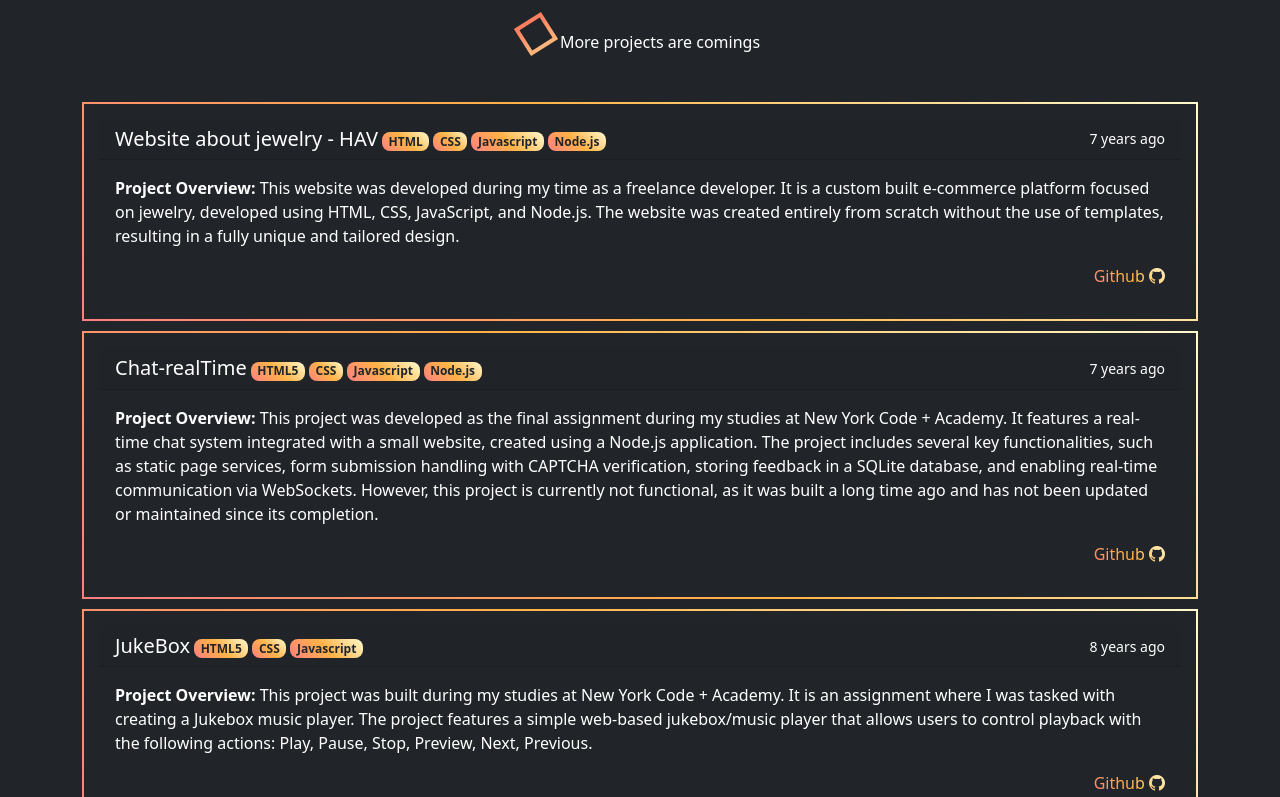
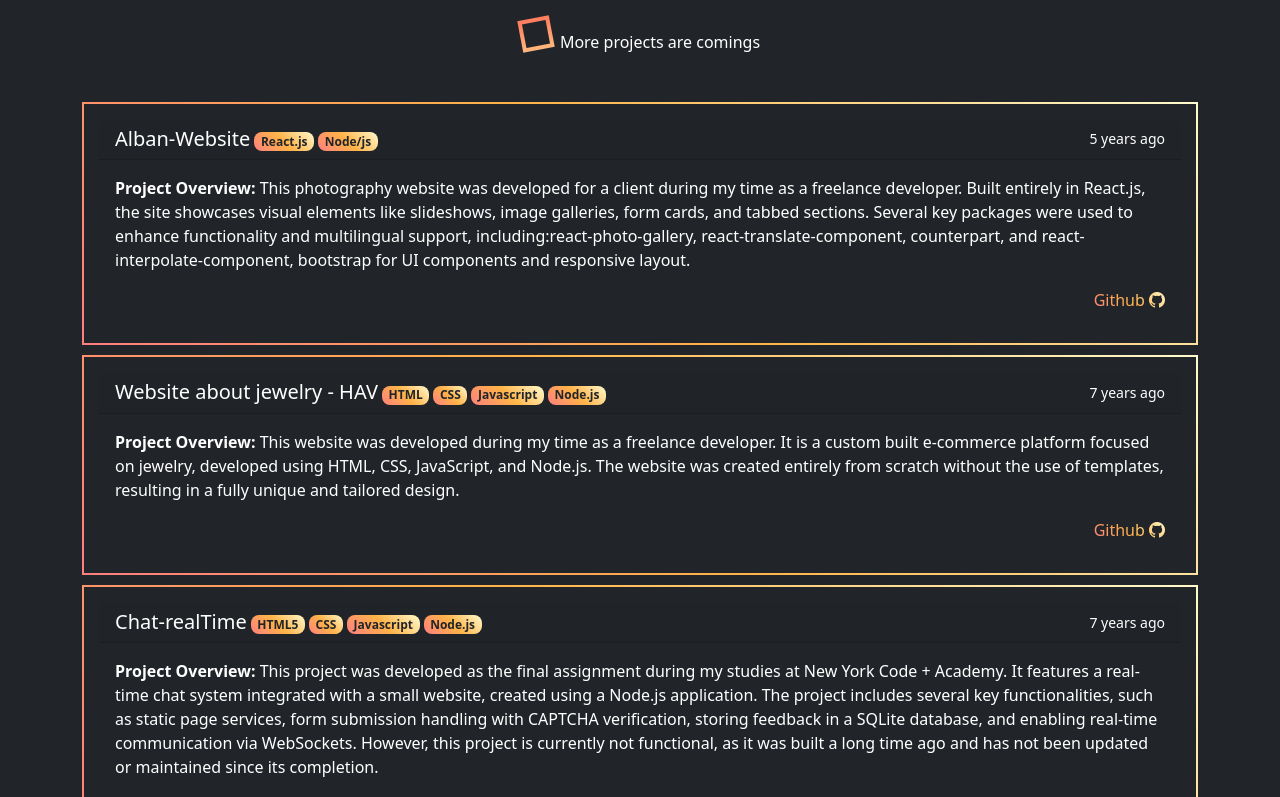
Before and after one commit to Moura4Design/Portfolio, a React (Create React App) app in the folder my-app/: page / in a window 1280 px wide. Shown: the part 2580-3377 px from the top of the page. Built offline with nearby package versions, Linux system fonts and the light colour scheme.

Commit message:
update-work

```diff
--- a/my-app/src/Components/Data/projects.js
+++ b/my-app/src/Components/Data/projects.js
@@ -6,6 +6,14 @@ const projects = [
   //   description: '',
   //   link: '',
   // },
+  {
+    title: "Alban-Website",
+    technologies: ["React.js", "Node/js"],
+    data: '2020',
+    description: 'This photography website was developed for a client during my time as a freelance developer. Built entirely in React.js, the site showcases visual elements like slideshows, image galleries, form cards, and tabbed sections. Several key packages were used to enhance functionality and multilingual support, including:react-photo-gallery, react-translate-component, counterpart, and react-interpolate-component, bootstrap for UI components and responsive layout.',
+    link: 'https://github.com/Moura4Design/Alban-Website',
+    link2: ''
+  },
   {
     title: "Website about jewelry - HAV",
     technologies: ["HTML", "CSS", "Javascript", "Node.js"],
```
